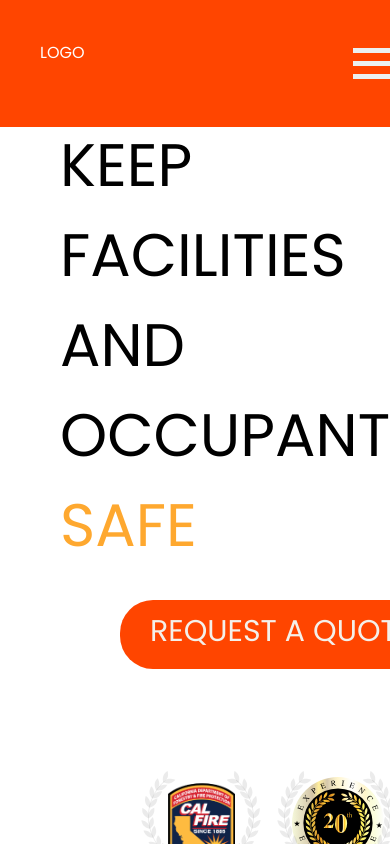
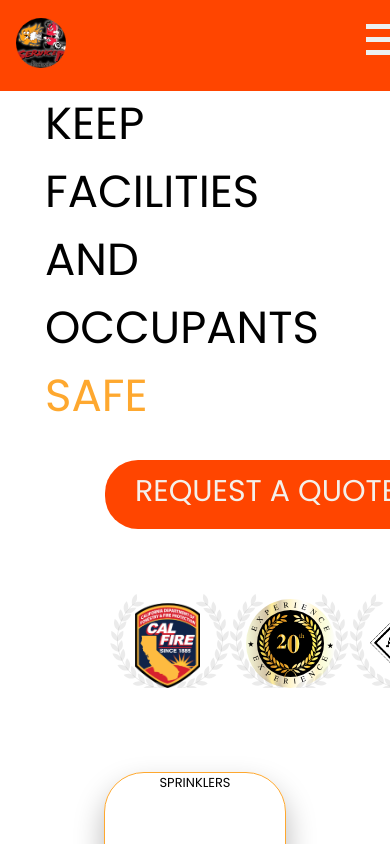
Before and after one commit to GavPierce/FirePro, a Vue app: page / in a window 390 px wide. Shown: the top 844 px of the page. Built offline with nearby package versions, Linux system fonts and the light colour scheme.

Commit message:
feat logo on mobile app

```diff
--- a/src/components/MobileMenu.vue
+++ b/src/components/MobileMenu.vue
@@ -1,7 +1,7 @@
 <template>
   <div class="container">
     <div class="menu">
-      <div>LOGO</div>
+      <div><img class="mainlogo" src="../assets/logo/logo.png" alt="" /></div>
       <div>
         <div
           class="hamburger"
@@ -106,8 +106,8 @@ export default {
 .menu {
   display: flex;
   justify-content: space-between;
-  padding: 2.5em;
-  width: 95%;
+  padding: 1em;
+  width: 99.5%;
   z-index: 1;
   color: white;
   background-color: orangered;
@@ -152,4 +152,9 @@ export default {
   width: 98%;
   z-index: 99;
 }
+.mainlogo {
+  margin-right: 300px;
+  height: 50px;
+  margin-top: 2px;
+}
 </style>
--- a/src/pages/Home.vue
+++ b/src/pages/Home.vue
@@ -70,7 +70,7 @@ export default {
 .top {
   padding-left: 1em;
   text-align: justify;
-  font-size: 60px;
+  font-size: 45px;
   position: relative;
   display: flex;
   overflow: hidden;
@@ -105,9 +105,9 @@ export default {
 }
 
 .certificates {
-  margin-top: 2em;
+  margin-top: 1.75em;
   display: flex;
-  margin-top: 2em;
+
   width: 100%;
 }
 .certs {
@@ -118,15 +118,15 @@ export default {
   height: 80px;
 }
 .image1 {
-  margin-left: 0.7em;
+  margin-left: 0.9em;
   margin-top: -0.1em;
 }
 .image2 {
-  margin-left: 0.5em;
+  margin-left: 0.7em;
   margin-top: -0.2em;
 }
 .image3 {
-  margin-left: 0.6em;
+  margin-left: 0.8em;
   margin-top: -0.1em;
   width: 80px;
   height: 80px;
```
